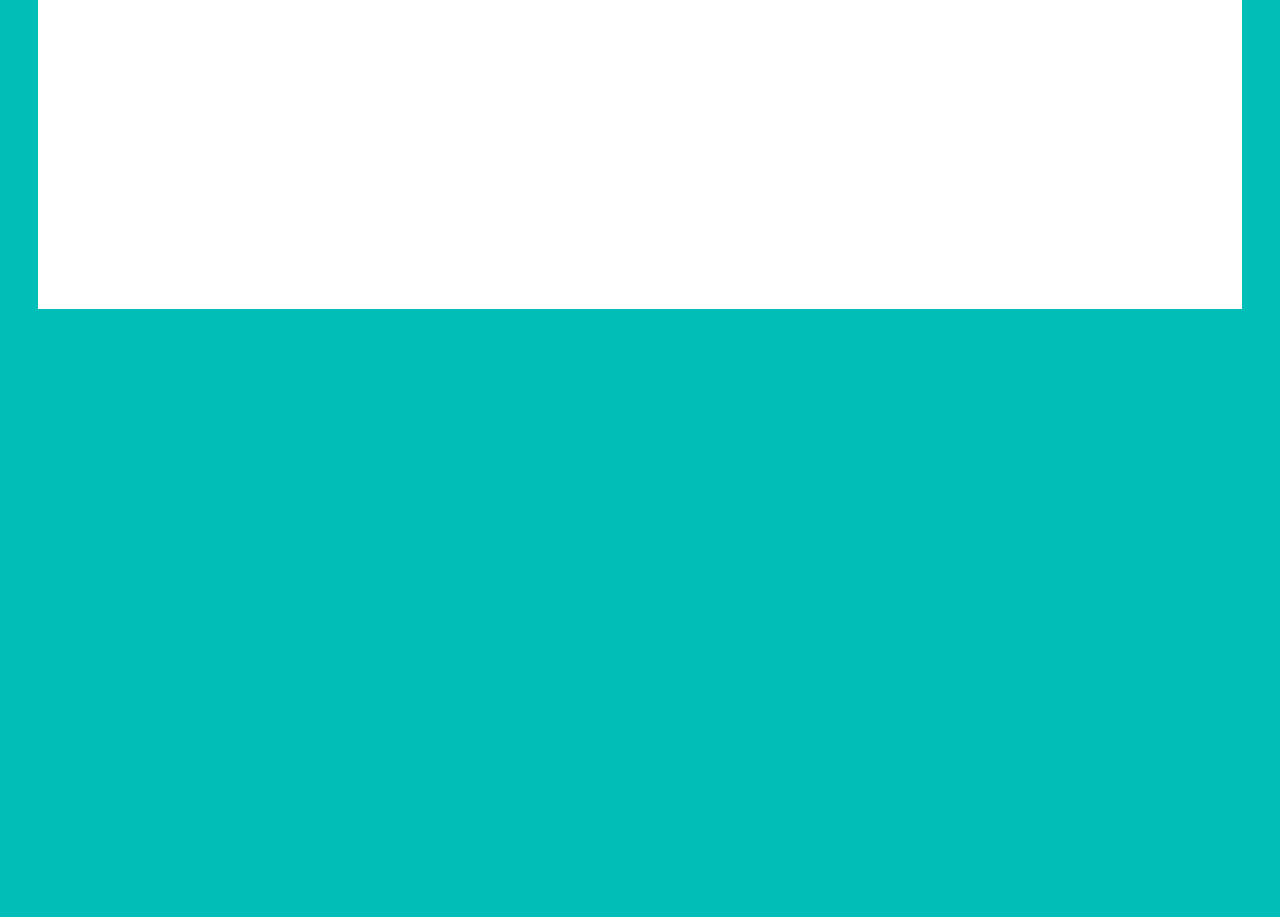
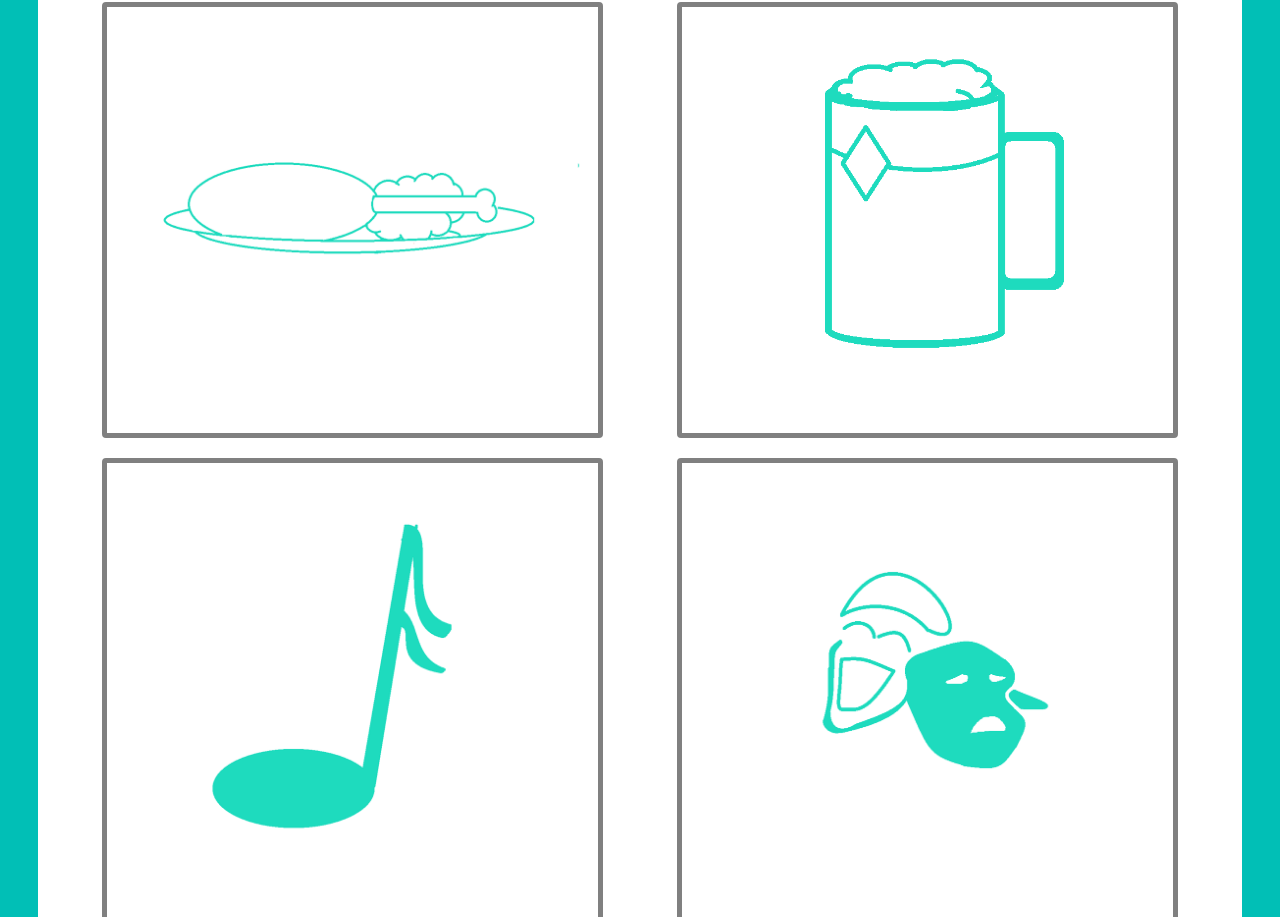
Before and after one commit to OlafurjonHI/Reboot, a website with bundled scripts: page index.html in a window 1280 px wide. Shown: the part 463-1380 px from the top of the page. Before the commit the page ends 820 px from the top, so only its background shows below. Built offline with nearby package versions, Linux system fonts and the light colour scheme.

Commit message:
basic layout

```diff
--- a/index.html
+++ b/index.html
@@ -2,6 +2,7 @@
 <html lang="en">
 <head>
   <meta charset="UTF-8">
+  <link rel="icon" href="img\favicon.png" type="image/x-icon"/>
   <meta name="viewport" content="width=device-width, initial-scale=1.0">
   <meta http-equiv="X-UA-Compatible" content="ie=edge">
   <title>Reboot</title>
@@ -11,17 +12,39 @@
 </head>
 <body>
   <main class="foreground" >
-    <section class="row">
+    <section class="">
       <div class="quizbox col--12">
         <div class="quizbox__question">
-          <h3> Rosa Fín Spurning </h3>
+          <div class="  ">
+            <div class="welcome">
+              <h3>Welcome!</h3>
+            </div>
+            <div class="main__question">
+              <h1>How are you feeling?</h1  >
+            </div>
+          </div>
           <div class="answerbox row">
-              <div class="answer col--6"></div>
-              <div class="answer col--6"></div>
-              <div class="answer col--6"></div>
-              <div class="answer col--6"></div>
+              <div class="answer col--6">
+                <div class="answer__box__img">
+                  <img src="/img/food.png" class="answer__img">
+              </div>
+              </div>
+              <div class="answer col--6">
+                <div class="answer__box__img">
+                  <img src="/img/beer.png" class="answer__img">
+                </div>
+              </div>
+              <div class="answer col--6">
+                <div class="answer__box__img">
+                  <img src="/img/music.png" class="answer__img">
+                </div>
+              </div>
+              <div class="answer col--6">
+                  <div class="answer__box__img">
+              <img src="/img/theater.png" class="answer__img">
+              </div>
           </div>
-        </div>
+
 
       </div>
     </section>
--- a/src/styles/main.scss
+++ b/src/styles/main.scss
@@ -1,4 +1,12 @@
 @import "config";
+
+@font-face {
+  font-family: AlfaSlab;
+  src: url("/fonts/AlfaSlabOne-Regular.ttf");
+  font-style: normal;
+  font-weight: 400;
+}
+
 
 body{
   background-color:$background-col;
@@ -10,9 +18,10 @@ body{
   margin: 0 auto;
   margin-top: 20px;
   width: 94vw;
-  height: 94vh;
   background-color:white;
-
+  display: flex;
+  align-items: center;
+      flex-direction: column;
   @media (max-width: 899px){
     margin-left: 20px;
   }
@@ -27,13 +36,62 @@ section{
 .quizbox{
   margin: 0 auto;
   text-align: center;
+  display: flex;
+
+}
+.main__question{
+  font-family: "AlfaSlab";
+  font-size:7vw;
+
 }
 .row{
   @include row();
 }
 .col--6{
-  @include columns(6);
+  @include columns(11);
+  @media (min-width: 500px){
+     @include columns(5);
+
+  }
 }
 .col--12{
   @include columns(12);
 }
+.answerbox{
+  @include row();
+  flex-direction: row;
+  flex-wrap:wrap;
+  justify-content: space-evenly;
+}
+.answer:hover{
+  border-color:green;
+}
+.quizbox__question{
+    display: flex;
+    flex-direction: column;
+    flex-wrap: wrap;
+}
+.question__container{
+  margin:0 auto;
+  width: 80%;
+}
+.answer{
+  border: 5px solid gray;
+  border-radius: 4px;
+  margin: 10px;
+}
+
+.welcome{
+  text-align: left;
+  font-size: 3.5vw;
+
+}
+.answer__box__img{
+  height: 100%;
+  max-width:100%;
+
+}
+.answer__img{
+  width: 100%;
+  max-height: 100%;
+}
```
Also changed, not shown: fonts/AlfaSlabOne-Regular.ttf (added), img/beer.png (added), img/favicon.png (added), img/food.png (added), img/music.png (added), img/theater.png (added).
